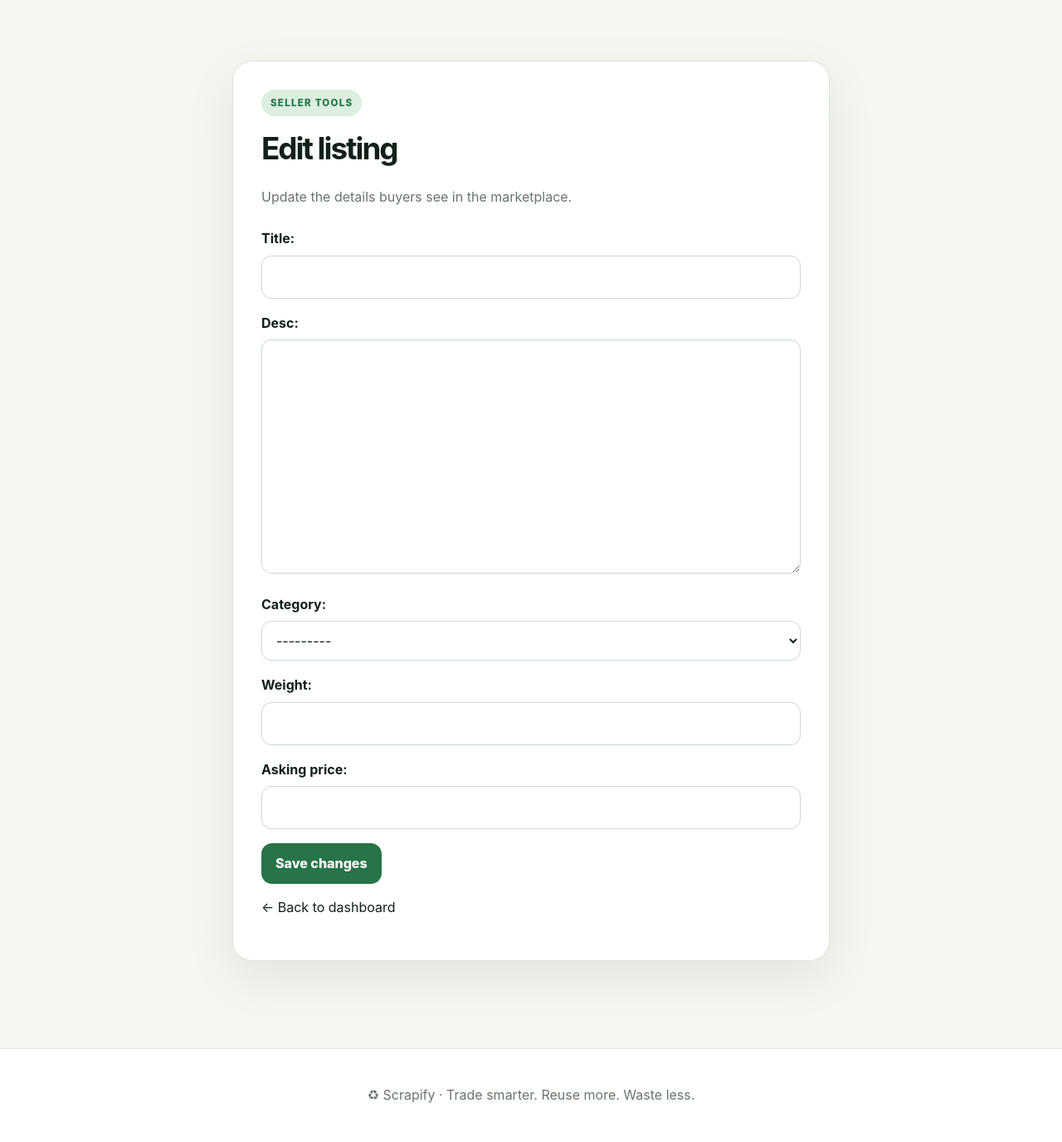
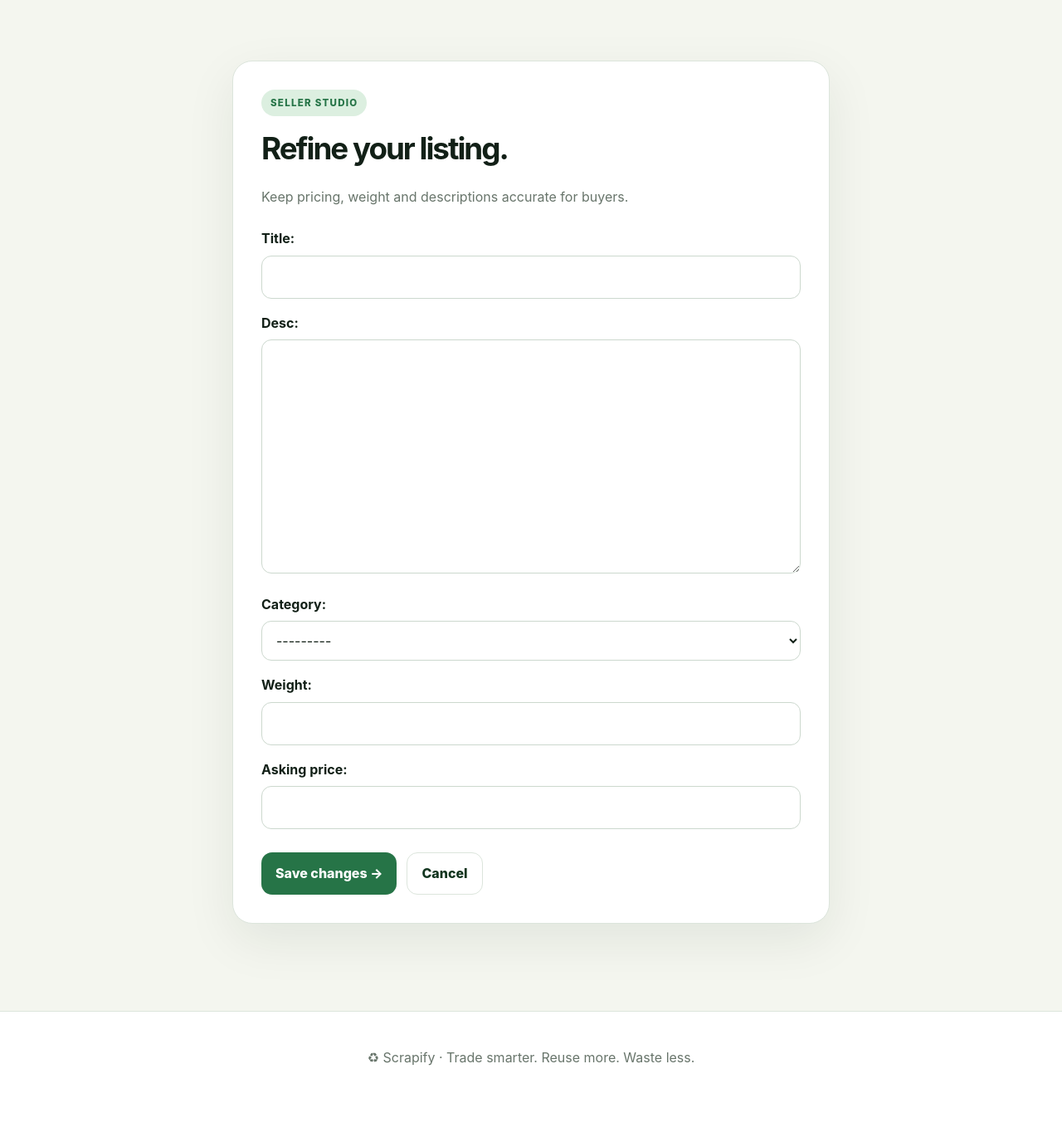
Before and after one commit to saksham-giri/ScrapiFy, a Django app: template accounts/templates/edit.html in a window 1280 px wide. Shown: the part 75-1451 px from the top of the page at 83% size. After the commit the page ends 1359 px from the top, so only its background shows below. Run offline with Django 5.2, Linux system fonts and the light colour scheme; the template is opened without the code that fills it: values that come from a table or form of the project are taken from there, others are empty.

Commit message:
Redesign edit listing page

```diff
--- a/accounts/templates/edit.html
+++ b/accounts/templates/edit.html
@@ -1,5 +1,5 @@
 {% extends 'base.html' %}
-{% block title %}Edit Listing · Scrapify{% endblock %}
+{% block title %}Edit listing · Scrapify{% endblock %}
 {% block content %}
-<div class="form-card"><div class="auth-title"><span class="eyebrow">Seller tools</span><h1>Edit listing</h1><p class="muted">Update the details buyers see in the marketplace.</p></div><form method="post">{% csrf_token %}{{ form.as_p }}<button type="submit">Save changes</button></form><p><a href="{% url 'seller_dashboard' %}">← Back to dashboard</a></p></div>
+<div class="form-card"><div class="auth-title"><span class="eyebrow">Seller studio</span><h1>Refine your listing.</h1><p class="muted">Keep pricing, weight and descriptions accurate for buyers.</p></div><form method="post">{% csrf_token %}{{ form.as_p }}<div class="actions"><button class="btn" type="submit">Save changes →</button><a class="btn secondary" href="{% url 'seller_dashboard' %}">Cancel</a></div></form></div>
 {% endblock %}
```
